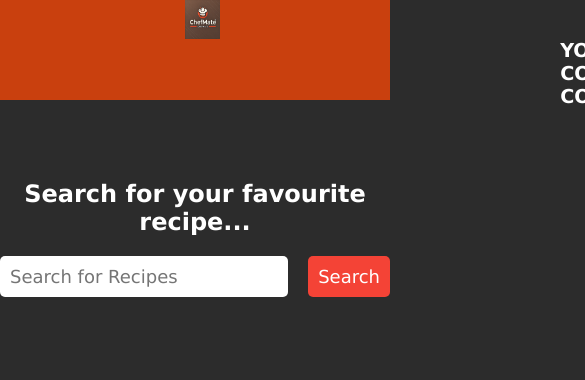
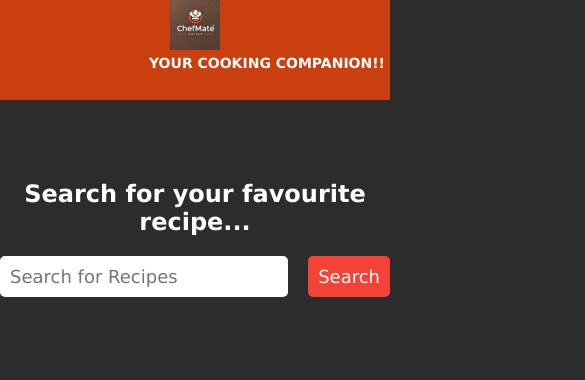
Before and after one commit to sarthak3203/Recipe-Website, a plain HTML site: page index.html in a window 390 px wide. Shown: the top 380 px of the page, 585 px wide, since content can reach past the window. Drawn offline with Linux system fonts and the light colour scheme.

Commit message:
Fix mobile responsiveness

```diff
--- a/index.css
+++ b/index.css
@@ -27,12 +27,15 @@ header {
   width: 100%;
 }
 
-.chefmate-text{
+.chefmate-text {
   text-transform: uppercase;
   font-weight: 900;
-  font-size:larger;
-  margin-left: 880px;
+  font-size: larger;
+  margin-left: auto;
+  padding-right: 15px;
+  text-align: right;
 }
+
 
 header nav {
   background-color: #c9400e;
@@ -241,6 +244,29 @@ body::-webkit-scrollbar-track {
     width: 80%;
     margin-top: 10px;
   }
+
+  .image-container {
+    width: 50px;
+    height: 50px;
+    margin-left: 0;
+  }
+
+  .chefmate-text {
+    font-size: 14px;
+    padding: 5px;
+    text-align: center;
+  }
+
+  header nav {
+    flex-direction: column;
+  }
+
+  header nav form {
+    width: 80%;
+    margin-top: 10px;
+  }
+
+
 }
 
 /* Search section */
```
